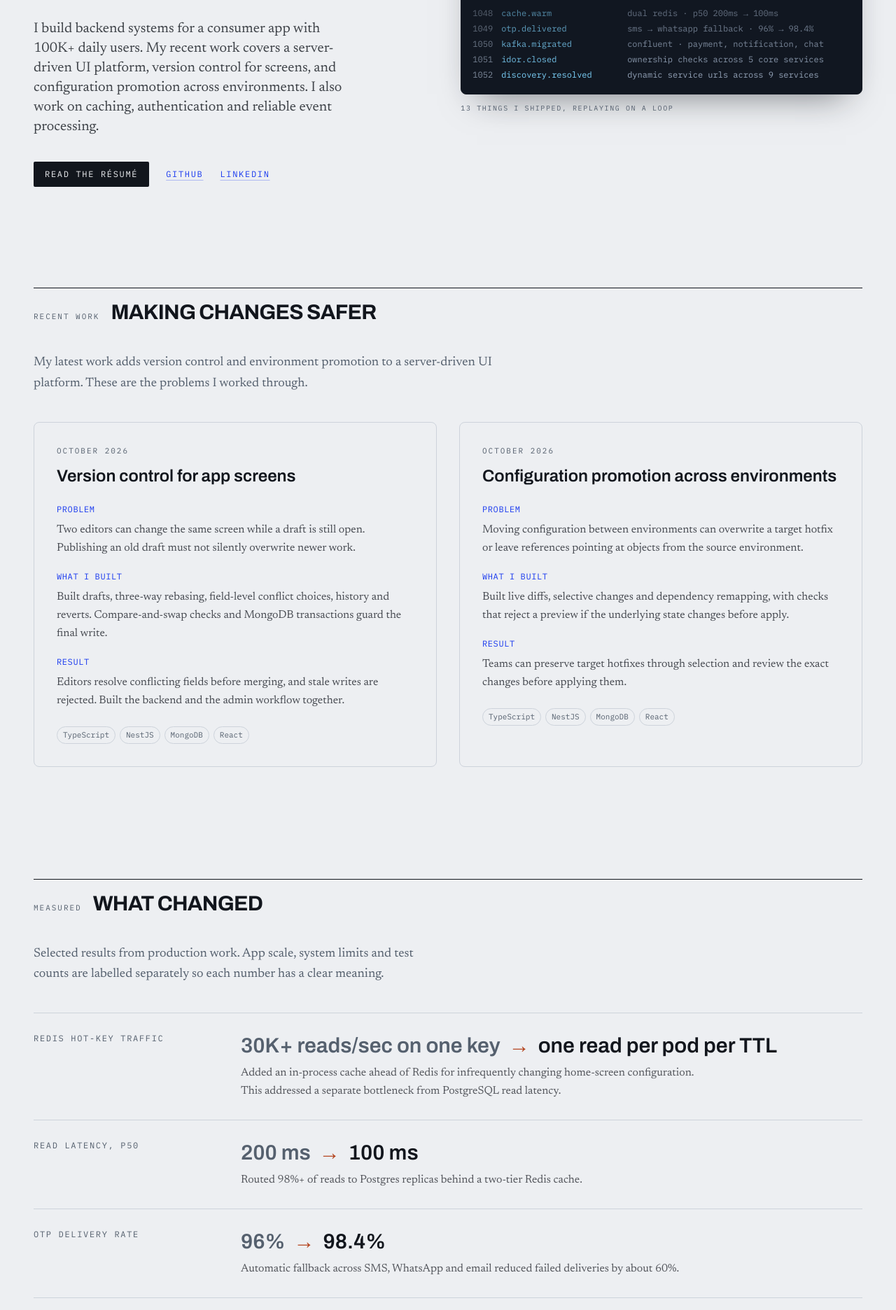
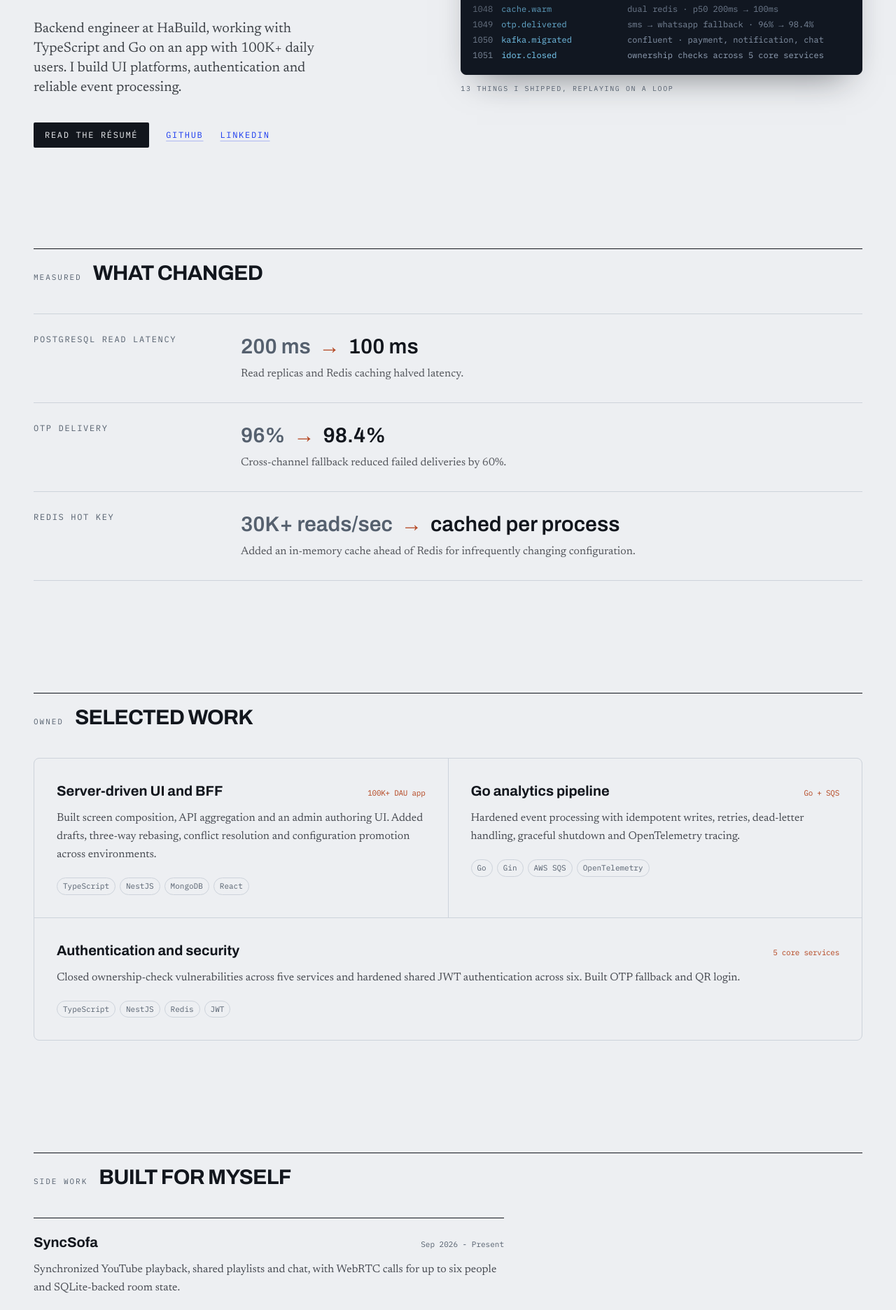
Before and after one commit to keshavsaini0311/portfolio, a React (Vite) app: page / in a window 1280 px wide. Shown: the part 329-2201 px from the top of the page at 70% size. Built offline with nearby package versions, Linux system fonts and the light colour scheme.

Commit message:
Keep portfolio copy concise and defer redesign

```diff
--- a/src/App.jsx
+++ b/src/App.jsx
@@ -1,6 +1,6 @@
 import Nav from './components/Nav'
 import Hero from './components/Hero'
-import { RecentWork, Evidence, Systems, Built, Toolkit, Contact } from './components/Sections'
+import { Evidence, Systems, Built, Toolkit, Contact } from './components/Sections'
 
 export default function App() {
   return (
@@ -8,7 +8,6 @@ export default function App() {
       <Nav />
       <main>
         <Hero />
-        <RecentWork />
         <Evidence />
         <Systems />
         <Built />
--- a/src/components/Nav.jsx
+++ b/src/components/Nav.jsx
@@ -1,7 +1,6 @@
 import { profile } from '../data'
 
 const links = [
-  { href: '#recent', label: 'Recent' },
   { href: '#evidence', label: 'Evidence' },
   { href: '#systems', label: 'Systems' },
   { href: '#built', label: 'Built' },
--- a/src/components/Sections.jsx
+++ b/src/components/Sections.jsx
@@ -1,4 +1,4 @@
-import { recentWork, ledger, systems, projects, stack, proof, profile } from '../data'
+import { ledger, systems, projects, stack, proof, profile } from '../data'
 
 // The eyebrow names the kind of claim the section makes, so the labels carry
 // information rather than counting to five.
@@ -17,11 +17,6 @@ function Section({ id, label, title, children, className = '' }) {
 export function Evidence() {
   return (
     <Section id="evidence" label="Measured" title="What changed">
-      <p className="mb-10 max-w-xl text-lg leading-relaxed text-graphite">
-        Selected results from production work. App scale, system limits and test counts
-        are labelled separately so each number has a clear meaning.
-      </p>
-
       <dl className="border-t border-rule">
         {ledger.map((row) => (
           <div
@@ -50,39 +45,9 @@ export function Evidence() {
   )
 }
 
-export function RecentWork() {
-  return (
-    <Section id="recent" label="Recent work" title="Making changes safer">
-      <p className="mb-10 max-w-2xl text-lg leading-relaxed text-graphite">
-        My latest work adds version control and environment promotion to a
-        server-driven UI platform. These are the problems I worked through.
-      </p>
-      <div className="grid gap-8 lg:grid-cols-2">
-        {recentWork.map((work) => (
-          <article key={work.name} className="rounded-lg border border-rule p-6 sm:p-8">
-            <p className="eyebrow">{work.period}</p>
-            <h3 className="mt-3 font-display text-2xl font-semibold">{work.name}</h3>
-            <dl className="mt-6 space-y-5">
-              {[['Problem', work.problem], ['What I built', work.approach], ['Result', work.result]].map(([label, text]) => (
-                <div key={label}>
-                  <dt className="font-mono text-xs uppercase tracking-wider text-cobalt">{label}</dt>
-                  <dd className="mt-2 leading-relaxed text-ink/75">{text}</dd>
-                </div>
-              ))}
-            </dl>
-            <ul className="mt-6 flex flex-wrap gap-1.5">
-              {work.stack.map((tool) => <li key={tool} className="chip">{tool}</li>)}
-            </ul>
-          </article>
-        ))}
-      </div>
-    </Section>
-  )
-}
-
 export function Systems() {
   return (
-    <Section id="systems" label="Owned" title="Systems I run">
+    <Section id="systems" label="Owned" title="Selected work">
       <div className="grid gap-px overflow-hidden rounded-lg border border-rule bg-rule sm:grid-cols-2">
         {systems.map((s, i) => (
           <article
@@ -122,7 +87,7 @@ export function Systems() {
 export function Built() {
   return (
     <Section id="built" label="Side work" title="Built for myself">
-      <div className="grid gap-10 sm:grid-cols-2">
+      <div className="max-w-2xl">
         {projects.map((p) => (
           <article key={p.name} className="border-t border-ink pt-5">
             <div className="flex flex-wrap items-baseline justify-between gap-3">
@@ -132,14 +97,6 @@ export function Built() {
               <span className="shrink-0 font-mono text-[0.6875rem] text-graphite">{p.period}</span>
             </div>
             <p className="mt-3 leading-relaxed text-ink/75">{p.body}</p>
-            {p.metrics && (
-              <ul className="mt-5 flex flex-wrap gap-2">
-                {p.metrics.map((metric) => (
-                  <li key={metric} className="rounded border border-cobalt/20 bg-cobalt/5 px-3 py-2 font-mono text-xs text-cobalt">{metric}</li>
-                ))}
-              </ul>
-            )}
-            {p.detail && <p className="mt-4 text-sm leading-relaxed text-graphite">{p.detail}</p>}
             <ul className="mt-5 flex flex-wrap gap-1.5">
               {p.stack.map((t) => (
                 <li key={t} className="chip">
--- a/src/data.js
+++ b/src/data.js
@@ -11,7 +11,7 @@ export const profile = {
   linkedin: 'https://www.linkedin.com/in/keshav-saini-190a53256/',
   resume: '/Keshav_Saini_Resume.pdf',
   lede:
-    'I build backend systems for a consumer app with 100K+ daily users. My recent work covers a server-driven UI platform, version control for screens, and configuration promotion across environments. I also work on caching, authentication and reliable event processing.',
+    'Backend engineer at HaBuild, working with TypeScript and Go on an app with 100K+ daily users. I build UI platforms, authentication and reliable event processing.',
 }
 
 // Illustrative activity, based on verified engineering work. Not a live feed.
@@ -31,61 +31,24 @@ export const stream = [
   { topic: 'streak.recovered', detail: 'daily games · streak lives · IST boundaries' },
 ]
 
-export const recentWork = [
+export const ledger = [
   {
-    name: 'Version control for app screens',
-    period: 'October 2026',
-    problem: 'Two editors can change the same screen while a draft is still open. Publishing an old draft must not silently overwrite newer work.',
-    approach: 'Built drafts, three-way rebasing, field-level conflict choices, history and reverts. Compare-and-swap checks and MongoDB transactions guard the final write.',
-    result: 'Editors resolve conflicting fields before merging, and stale writes are rejected. Built the backend and the admin workflow together.',
-    stack: ['TypeScript', 'NestJS', 'MongoDB', 'React'],
+    metric: 'PostgreSQL read latency',
+    before: '200 ms',
+    after: '100 ms',
+    note: 'Read replicas and Redis caching halved latency.',
   },
   {
-    name: 'Configuration promotion across environments',
-    period: 'October 2026',
-    problem: 'Moving configuration between environments can overwrite a target hotfix or leave references pointing at objects from the source environment.',
-    approach: 'Built live diffs, selective changes and dependency remapping, with checks that reject a preview if the underlying state changes before apply.',
-    result: 'Teams can preserve target hotfixes through selection and review the exact changes before applying them.',
-    stack: ['TypeScript', 'NestJS', 'MongoDB', 'React'],
-  },
-]
-
-export const ledger = [
-  {
-    metric: 'Redis hot-key traffic',
-    before: '30K+ reads/sec on one key',
-    after: 'one read per pod per TTL',
-    note: 'Added an in-process cache ahead of Redis for infrequently changing home-screen configuration. This addressed a separate bottleneck from PostgreSQL read latency.',
+    metric: 'OTP delivery',
+    before: '96%',
+    after: '98.4%',
+    note: 'Cross-channel fallback reduced failed deliveries by 60%.',
   },
   {
-    metric: 'Read latency, p50',
-    before: '200 ms',
-    after: '100 ms',
-    note: 'Routed 98%+ of reads to Postgres replicas behind a two-tier Redis cache.',
-  },
-  {
-    metric: 'OTP delivery rate',
-    before: '96%',
-    after: '98.4%',
-    note: 'Automatic fallback across SMS, WhatsApp and email reduced failed deliveries by about 60%.',
-  },
-  {
-    metric: 'Time to change the home screen',
-    before: 'an app release',
-    after: 'minutes',
-    note: 'A rule engine and admin UI let product target cards and banners by attendance, subscription and challenge state.',
-  },
-  {
-    metric: 'Authorization hardening',
-    before: 'missing ownership checks',
-    after: '5 core services hardened',
-    note: 'Closed insecure direct object references, including in payment and subscription flows. Also hardened shared JWT authentication across 6+ services.',
-  },
-  {
-    metric: 'Community backend',
-    before: 'empty repo',
-    after: 'production',
-    note: 'Seven days. Stories, feed and push, reading off a materialized visibility window.',
+    metric: 'Redis hot key',
+    before: '30K+ reads/sec',
+    after: 'cached per process',
+    note: 'Added an in-memory cache ahead of Redis for infrequently changing configuration.',
   },
 ]
 
@@ -93,50 +56,20 @@ export const systems = [
   {
     name: 'Server-driven UI and BFF',
     scale: '100K+ DAU app',
-    body: 'Built component registration, surface composition, attribute targeting and API aggregation, plus an admin authoring interface. Semver gates protect older app SDKs; rendering handles device clocks, timezones and scheduled refreshes.',
-    stack: ['NestJS', 'TypeScript', 'MongoDB', 'React'],
+    body: 'Built screen composition, API aggregation and an admin authoring UI. Added drafts, three-way rebasing, conflict resolution and configuration promotion across environments.',
+    stack: ['TypeScript', 'NestJS', 'MongoDB', 'React'],
   },
   {
-    name: 'Home Screen Configuration',
-    scale: '100K+ DAU',
-    body: 'A rule engine plus admin UI that decides what every user sees on open. Product and ops target cohorts by attendance, subscription state and challenge progress, and ship it without waiting on a mobile release.',
-    stack: ['NestJS', 'TypeScript', 'MongoDB', 'React'],
-  },
-  {
-    name: 'Community and feed backend',
-    scale: '0 → prod in 7 days',
-    body: 'Community stories, the feed and push notifications. Feed reads come off a materialized visibility window instead of a fan-out query. It now hosts the home-screen rule engine.',
-    stack: ['NestJS', 'MongoDB', 'Redis'],
-  },
-  {
-    name: 'Daily games platform',
-    scale: 'Puzzles · quizzes · Sudoku',
-    body: 'Puzzle, quiz and Sudoku APIs with per-difficulty generation, answer shuffling and leaderboards. Streaks survive a missed day through "streak lives", and every day boundary is IST-aware.',
-    stack: ['NestJS', 'Prisma', 'Redis', 'PostgreSQL'],
-  },
-  {
-    name: 'Go analytics and queue reliability',
-    scale: 'Production Go + SQS',
-    body: 'Hardened JWT validation and rate limiting, added OpenTelemetry tracing, and improved SQS consumer shutdown, idempotent writes, retries and dead-letter handling. This pipeline is separate from the Kafka migration.',
+    name: 'Go analytics pipeline',
+    scale: 'Go + SQS',
+    body: 'Hardened event processing with idempotent writes, retries, dead-letter handling, graceful shutdown and OpenTelemetry tracing.',
     stack: ['Go', 'Gin', 'AWS SQS', 'OpenTelemetry'],
   },
   {
-    name: 'Auth & identity',
-    scale: '6+ services',
-    body: 'Multi-provider OTP with cross-channel fallback, QR-code login on a Redis session lifecycle, external-token exchange, and a hardened JWT payload in the shared auth SDK.',
-    stack: ['NestJS', 'Redis', 'JWT', 'GrowthBook'],
-  },
-  {
-    name: 'Service discovery',
-    scale: '9 services',
-    body: 'A central resolver for service URLs, rolled out across 9 services to replace hardcoded endpoints.',
-    stack: ['TypeScript', 'Node.js'],
-  },
-  {
-    name: 'Platform plumbing',
-    scale: '7+ repos',
-    body: 'Kafka client migration to Confluent with topic restructuring, OpenTelemetry instrumentation, and shared reusable GitHub Actions workflows replacing per-repo CI.',
-    stack: ['Kafka', 'OpenTelemetry', 'Docker', 'GitHub Actions'],
+    name: 'Authentication and security',
+    scale: '5 core services',
+    body: 'Closed ownership-check vulnerabilities across five services and hardened shared JWT authentication across six. Built OTP fallback and QR login.',
+    stack: ['TypeScript', 'NestJS', 'Redis', 'JWT'],
   },
 ]
 
@@ -144,20 +77,10 @@ export const projects = [
   {
     name: 'SyncSofa',
     period: 'Sep 2026 - Present',
-    body: 'Watch YouTube together with synchronized playback, shared playlists and chat. Rooms support up to six people, with peer-to-peer WebRTC calls and SQLite-backed room state.',
+    body: 'Synchronized YouTube playback, shared playlists and chat, with WebRTC calls for up to six people and SQLite-backed room state.',
     stack: ['TypeScript', 'React', 'Node.js', 'WebSocket', 'WebRTC', 'SQLite'],
     code: 'https://github.com/keshavsaini0311/syncsofa',
     live: 'https://syncsofa.onrender.com/',
-    metrics: ['6-person room limit', '95 unit tests', '12 browser tests'],
-    detail: 'Checks cover two-person calls, playlist and chat updates, refreshes and reconnects. The free Render demo uses temporary storage, so rooms reset when the server restarts.',
-  },
-  {
-    name: 'Social Media App',
-    period: 'Jul - Aug 2024',
-    body: 'A feed built on paginated MongoDB aggregation, with real-time messaging over Socket.io and optimistic updates on the client.',
-    stack: ['MERN', 'Socket.io', 'Chakra UI'],
-    code: 'https://github.com/keshavsaini0311/social-media',
-    live: 'https://social-media-9ll3.onrender.com/',
   },
 ]
 
```
Also changed, not shown: 2 other files (tests, documents, lock files or other folders).
